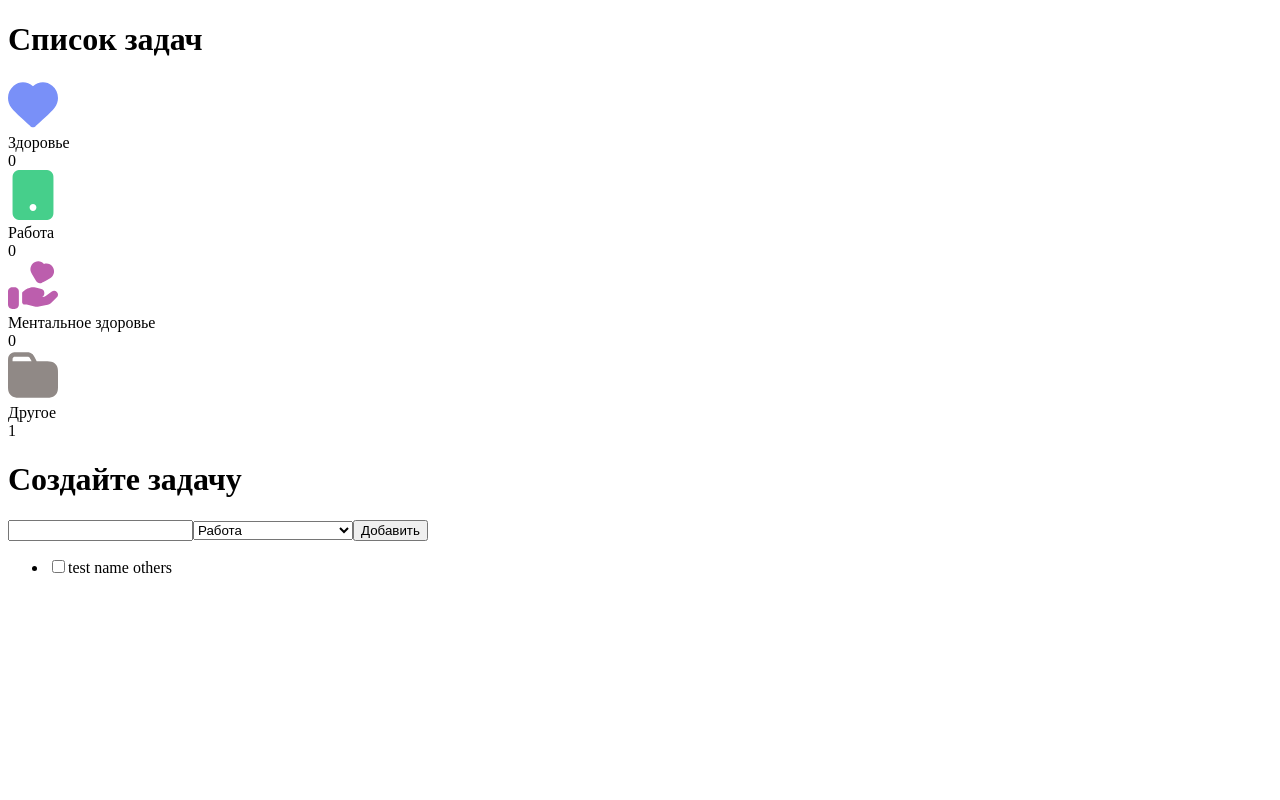
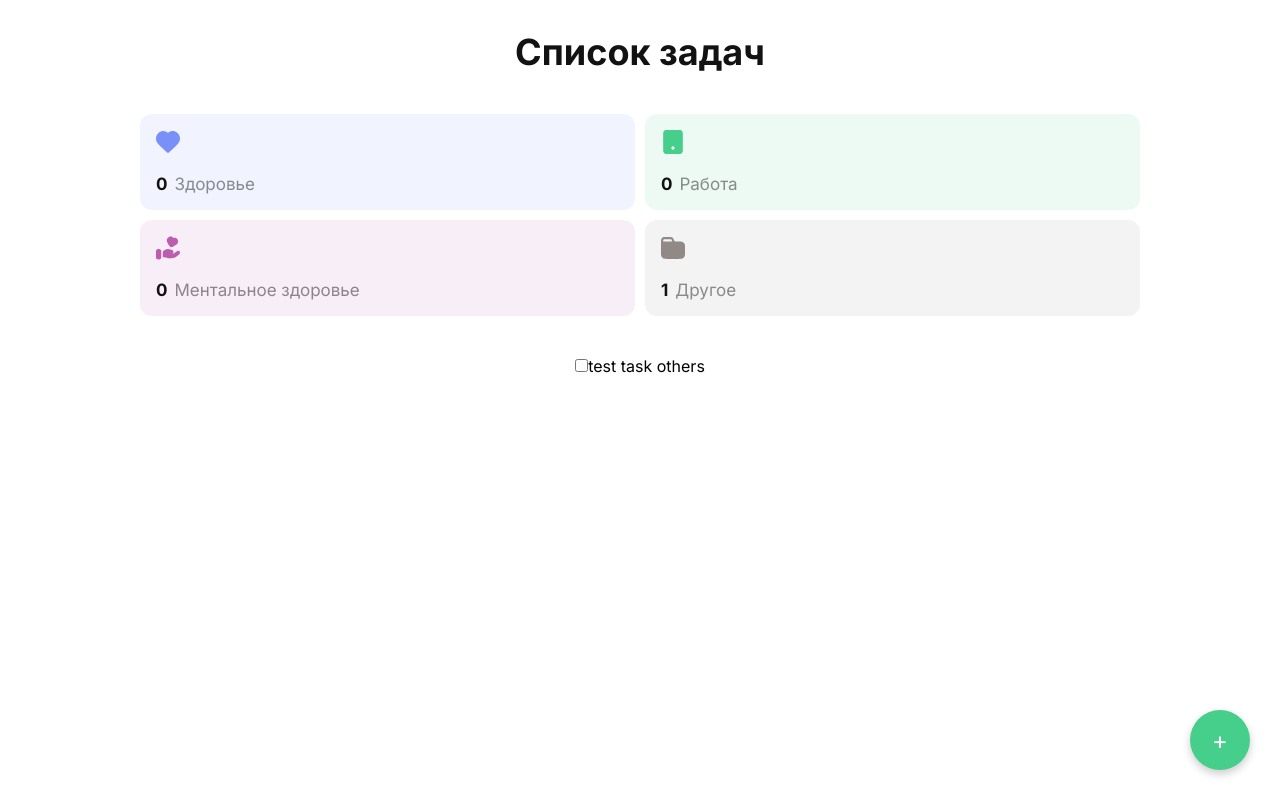
Before and after one commit to rasmus322/React_Todolist, a React (Vite) app: page / in a window 1280 px wide. Built offline with nearby package versions, Linux system fonts and the light colour scheme.

Commit message:
added styles for components, and made TodoForm a modal window
added styles for TodoForm, TodoCategories. Made a CreateBtn component, and changed the TodoForm component to a modal window.

```diff
--- a/src/App.tsx
+++ b/src/App.tsx
@@ -1,31 +1,31 @@
 // components
+import { useState, useRef, useEffect } from 'react'
 import TodoListComponent from './components/TodoList'
 import TodoFormComponent from './components/TodoForm'
-import type { TodoItem } from './types'
 import TodoCategories from './components/TodoCategories'
-//images
-import healthIcon from "./assets/images/categories-icon-health.svg"
-import workIcon from "./assets/images/categories-icon-work.svg"
-import mentalHealthIcon from "./assets/images/categories-icon-mentalHealth.svg"
-import othersIcon from "./assets/images/categories-icon-others.svg"
+import CreateBtnComponent from './components/CreateBtnComponent'
 //styles
 import './main.css'
 
 function App() {
-  const categories = {
-    'health': { text: 'Здоровье', icon: healthIcon },
-    'work': { text: 'Работа', icon: workIcon },
-    'mentalHealth': { text: 'Ментальное здоровье', icon: mentalHealthIcon },
-    'others': { text: 'Другое', icon: othersIcon }
+  const [showForm, setShowForm] = useState(false)
+
+  const toggleForm = () => {
+    setShowForm(prev => !prev)
+  }
+
+  const closeForm = () => {
+    setShowForm(false)
   }
 
   return (
-    <>
+    <div className='container'>
       <h1 className="title"> Список задач </h1>
-      <TodoCategories categories={categories}/>
-      <TodoFormComponent />
+      <TodoCategories />
+      {showForm && <TodoFormComponent onSuccess={closeForm} />}
       <TodoListComponent />
-    </>
+      <CreateBtnComponent state={showForm} onClick={toggleForm} />
+    </div>
   )
 }
 
--- /dev/null
+++ b/src/components/CreateBtnComponent/index.tsx
@@ -0,0 +1,16 @@
+import './style.css'
+
+interface CreateBtnProps {
+  state: boolean;
+  onClick: () => void;
+}
+
+const CreateBtnComponent = ({ state, onClick }: CreateBtnProps) => {
+  return (
+    <button className={`btn ${state ? 'active' : ''}`} onClick={onClick}>
+      { state ? '-' : '+' }
+    </button>
+  );
+};
+
+export default CreateBtnComponent;
--- /dev/null
+++ b/src/components/CreateBtnComponent/style.css
@@ -0,0 +1,28 @@
+.btn {
+  position: fixed;
+  bottom: 30px;
+  right: 30px;
+  width: 60px;
+  height: 60px;
+  border-radius: 50%;
+  background-color: var(--todoItem-category-text-color-work);
+  color: white;
+  font-size: 24px;
+  border: none;
+  box-shadow: 0 4px 8px rgba(0, 0, 0, 0.2);
+  cursor: pointer;
+  display: flex;
+  align-items: center;
+  justify-content: center;
+  z-index: 1000;
+  transition: all 0.3s ease;
+}
+
+.btn:hover {
+  transform: scale(1.05);
+  box-shadow: 0 6px 12px rgba(0, 0, 0, 0.3);
+}
+
+.btn.active {
+  background-color: rgb(211, 88, 88);
+}
--- a/src/components/TodoCategories/index.tsx
+++ b/src/components/TodoCategories/index.tsx
@@ -1,37 +1,29 @@
 import { useSelector } from 'react-redux';
 import { RootState } from '../../store/mainStore';
-import './styles.css';
+import './style.css';
 
-interface TodoCategoriesProps {
-    categories: {
-        [key: string]: {
-            icon: string;
-            text: string;
-        }
-    }
-}
+const TodoCategories = () => {
+    const todos = useSelector((state: RootState) => state.todos.todos);
+    const categories = useSelector((state: RootState) => state.todos.categories);
 
-const TodoCategories = ({ categories }: TodoCategoriesProps) => {
-    const todos = useSelector((state: RootState) => state.todos.todos)
-
-    const categoryCounts: Record<string, number> = {}
+    const categoryCounts: Record<string, number> = {};
     todos.forEach(todo => {
-        categoryCounts[todo.category] = (categoryCounts[todo.category] || 0) + 1
-    })
+        categoryCounts[todo.category] = (categoryCounts[todo.category] || 0) + 1;
+    });
 
     return (
-        <div>
+        <div className='category-container'>
             {Object.entries(categories).map(([key, value]) => (
-                <div key={key} className="category-item">
-                    <img src={value.icon} width="50px" height="50px" alt={value.text} />
-                    <div>
-                        <div>{ value.text }</div>
-                        <div>{ categoryCounts[key] || 0 }</div>
+                <div key={key} className="category-item" style={{ backgroundColor: `var(--todoItem-category-bg-${key})` }}>
+                    <img className='category-img' src={value.icon} alt={value.text} />
+                    <div className='category-text'>
+                        <b>{categoryCounts[key] || 0}</b>
+                        <p>{value.text}</p>
                     </div>
                 </div>
             ))}
         </div>
-    )
-}
+    );
+};
 
 export default TodoCategories;
--- /dev/null
+++ b/src/components/TodoCategories/style.css
@@ -0,0 +1,45 @@
+.category-container {
+    max-width: 80%;
+    width: 100%;
+    display: grid;
+    grid-template-columns: 1fr 1fr;
+    grid-template-rows: 1fr 1fr;
+    gap: 10px;
+    margin-bottom: 40px;
+}
+
+.category-item {
+    border-radius: 12px;
+    padding: 16px;
+}
+
+.category-img {
+    width: 24px;
+    height: 24px;
+    margin-bottom: 16px;
+}
+
+.category-text {
+    display: flex;
+    font-size: 17px;
+}
+
+.category-text b {
+    color: var(--text-color-primary);
+    margin-right: 7px;
+}
+
+.category-text p {
+    color: var(--text-color-secondary);
+}
+
+/* media */
+
+@media screen and (max-width: 650px) {
+    .category-container {
+        max-width: 100%;
+    }
+    .category-text {
+        font-size: 14px;
+    }
+}
--- a/src/components/TodoForm/index.tsx
+++ b/src/components/TodoForm/index.tsx
@@ -5,7 +5,13 @@ import { addTodo } from "../../store/mainStore";
 import { TodoCategories } from "../../types";
 import { v4 as uuidv4 } from "uuid";
 
-const TodoForm = () => {
+import './style.css'
+
+interface TodoFormProps {
+  onSuccess?: () => void;
+}
+
+const TodoForm = ({ onSuccess }: TodoFormProps) => {
     const dispatch = useDispatch()
     const [todoName, setTodoName] = useState("")
     const [category, setCategory] = useState<TodoCategories>("work")
@@ -23,22 +29,28 @@ const TodoForm = () => {
         }))
 
         setTodoName("")
+
+        onSuccess && onSuccess()
     };
 
     return (
-        <form onSubmit={handleSubmit}>
-            <h1 className="title"> Создайте задачу </h1>
+        <form className="form" onSubmit={handleSubmit}>
+            <h1 className="form-title"> Создайте задачу </h1>
+            <div className="form-input-container">
                 <TodoFormInput
                     type="text"
                     value={todoName}
                     onChange={(value) => setTodoName(value)}
+                    className="form-input-text"
                 />
                 <TodoFormInput
                     type="select"
                     value={category}
                     onChange={(value) => setCategory(value as TodoCategories)}
+                    className="form-input-select"
                 />
-            <button type="submit">Добавить</button>
+            </div>
+            <button className="form-btn" disabled={todoName.length > 0 ? false : true} type="submit">Добавить</button>
         </form>
     )
 }
--- a/src/components/TodoFormInput/index.tsx
+++ b/src/components/TodoFormInput/index.tsx
@@ -1,12 +1,13 @@
 import type { TodoCategories, TodoFormInputType } from "../../types";
-
+import './style.css'
 interface TodoFormInputProps {
     type: TodoFormInputType;
     value?: string;
     onChange?: (value: string) => void;
+    className?: string;
 }
 
-const TodoFormInput = ({ type, value, onChange }: TodoFormInputProps) => {
+const TodoFormInput = ({ type, value, onChange, className }: TodoFormInputProps) => {
     const handleChange = (e: React.ChangeEvent<HTMLInputElement | HTMLSelectElement>) => {
         onChange?.(e.target.value)
     }
@@ -18,6 +19,8 @@ const TodoFormInput = ({ type, value, onChange }: TodoFormInputProps) => {
                     type={type}
                     value={value}
                     onChange={handleChange}
+                    className={className}
+                    placeholder="Введите название задачи"
                 />
             );
         case 'select':
@@ -25,11 +28,12 @@ const TodoFormInput = ({ type, value, onChange }: TodoFormInputProps) => {
                 <select
                     value={value}
                     onChange={handleChange}
+                    className={className}
                 >
-                    <option value="health"> Здоровье </option>
-                    <option value="work"> Работа </option>
-                    <option value="mentalHealth"> Ментальное здоровье </option>
-                    <option value="others"> Другое </option>
+                    <option className="form-input-select-option option-health" value="health"> Здоровье </option>
+                    <option className="form-input-select-option option-work" value="work"> Работа </option>
+                    <option className="form-input-select-option option-mentalHealth" value="mentalHealth"> Ментальное здоровье </option>
+                    <option className="form-input-select-option option-others" value="others"> Другое </option>
                 </select>
             );
         default:
--- a/src/components/TodoFormInput/style.css
+++ b/src/components/TodoFormInput/style.css
@@ -0,0 +1,30 @@
+.form-input-text {
+    width: 80%;
+    border: 1px solid var(--todoItem-category-text-color-others);
+    border-radius: 8px 0 0 8px;
+    outline: none;
+    padding: 10px 5px;
+}
+
+.form-input-select {
+    width: 20%;
+    background: none;
+    outline: none;
+    border: 1px solid var(--todoItem-category-text-color-others);
+    border-radius: 0 8px 8px 0;
+    padding: 10px 5px;
+}
+
+/* media */
+
+@media screen and (max-width: 650px) {
+    .form-input-text {
+        width: 60%;
+        font-size: 12px;
+    }
+
+    .form-input-select {
+        width: 40%;
+        font-size: 12px;
+    }
+}
--- a/src/main.css
+++ b/src/main.css
@@ -1,12 +1,59 @@
+/* imports */
+@import url('https://fonts.googleapis.com/css2?family=Inter:ital,opsz,wght@0,14..32,100..900;1,14..32,100..900&display=swap');
+
+/* vars */
 :root {
     /* background */
     --todoItem-category-bg-work: rgba(70, 207, 139, 0.1);
     --todoItem-category-bg-health: rgba(121, 144, 248, 0.1);
     --todoItem-category-bg-mentalHealth: rgba(188, 94, 173, 0.1);
+    --todoItem-category-bg-others: rgba(144, 137, 134, 0.1);
     /* text color */
     --text-color-primary: #121212;
     --text-color-secondary: #12121279;
     --todoItem-category-text-color-work: rgba(70, 207, 139);
     --todoItem-category-text-color-health: rgba(121, 144, 248);
     --todoItem-category-text-color-mentalHealth: rgba(188, 94, 173);
+    --todoItem-category-text-color-others: rgba(144, 137, 134);
 }
+
+* {
+    font-family: 'Inter', sans-serif;
+    box-sizing: border-box;
+    margin: 0;
+    padding: 0;
+}
+ul {
+    list-style-type: none;
+}
+a {
+    text-decoration: none;
+}
+
+.container {
+    max-width: 1250px;
+    position: relative;
+    display: flex;
+    flex-direction: column;
+    justify-content: center;
+    align-items: center;
+    box-sizing: border-box;
+    margin: auto;
+    padding: 30px 0;
+}
+
+.title {
+    font-weight: 700;
+    font-size: 36px;
+    color: var(--text-color-primary);
+    text-align: center;
+    margin-bottom: 40px;
+}
+
+/* media */
+@media screen and (max-width: 650px) {
+    .container {
+        padding-right: 20px;
+        padding-left: 20px;
+    }
+}
--- a/src/store/mainStore.ts
+++ b/src/store/mainStore.ts
@@ -1,20 +1,39 @@
 import { configureStore, createSlice, PayloadAction } from '@reduxjs/toolkit';
-import { TodoItem } from '../types';
+import { TodoItem, TodoCategories as TodoCategoriesType } from '../types';
+
+import healthIcon from "../assets/images/categories-icon-health.svg";
+import workIcon from "../assets/images/categories-icon-work.svg";
+import mentalHealthIcon from "../assets/images/categories-icon-mentalHealth.svg";
+import othersIcon from "../assets/images/categories-icon-others.svg";
+
+export const categories = {
+  'health': { text: 'Здоровье', icon: healthIcon },
+  'work': { text: 'Работа', icon: workIcon },
+  'mentalHealth': { text: 'Ментальное здоровье', icon: mentalHealthIcon },
+  'others': { text: 'Другое', icon: othersIcon }
+};
 
 interface TodoState {
   todos: TodoItem[];
+  categories: {
+    [key: string]: {
+      icon: string;
+      text: string;
+    }
+  };
 }
 
 const initialState: TodoState = {
   todos: [
     {
       id: '1',
-      name: 'test name',
+      name: 'test task',
       completed: false,
-      hasSubCategories: false,
-      category: 'others'
+      category: 'others',
+      hasSubCategories: false
     }
-  ]
+  ],
+  categories: categories
 };
 
 const todoSlice = createSlice({
```
Also changed, not shown: src/components/TodoForm/style.css (+50 -0 lines), src/components/TodoCategories/styles.css (deleted). Lines whose indentation alone changed are shown as unchanged.
